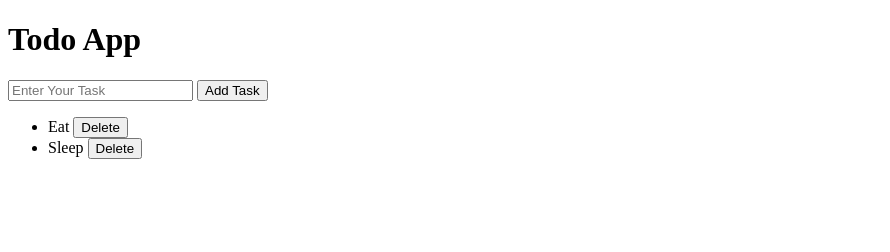
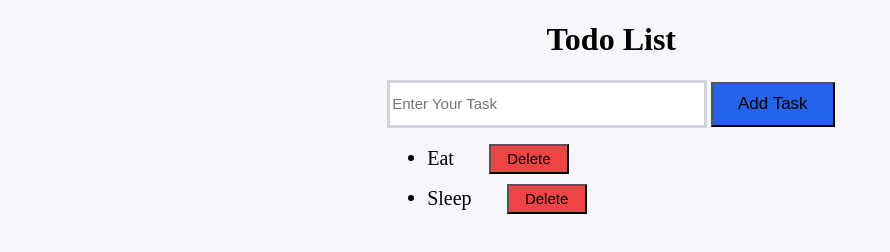
Before and after one commit to Laxmi-Bhat/To-do-app--DOM-, a plain HTML site: page index.html in a window 1280 px wide. Shown: the whole page, without its empty margins (0-890 px from the left). Drawn offline with Linux system fonts and the light colour scheme.

Commit message:
added styling

```diff
--- a/index.html
+++ b/index.html
@@ -3,18 +3,20 @@
 <head>
     <meta charset="UTF-8">
     <meta name="viewport" content="width=device-width, initial-scale=1.0">
+    <link rel="stylesheet" href="style.css">
     <title>Document</title>
 </head>
 <body>
-    <h1>Todo App</h1>
+    <div>
+    <h1>Todo List</h1>
     <input type="text" placeholder="Enter Your Task">
-    <button>Add Task</button>
+    <button class="btn">Add Task</button>
 
     <ul>
         <li>Eat  <button>Delete</button></li>
         <li>Sleep  <button>Delete</button></li>
     </ul>
-
+    </div>
 
     <script src="app.js"></script>
 </body>
--- /dev/null
+++ b/style.css
@@ -0,0 +1,49 @@
+body{
+    background-color: #F5F7FA;
+}
+
+div{
+   margin-left: 30%;
+}
+
+h1{
+    margin-left: 18%;
+}
+
+input{
+
+    height: 40px;
+    width: 35%;
+    font-size: 15px;
+    border: 3px solid #D1D5DB;
+}
+
+.btn{
+    height: 45px;
+    width: 14%;
+    background-color: #2563EB;
+    font-size: 17px;
+}
+
+.btn:hover{
+    background-color: #1D4ED8;
+}
+
+li{
+    font-size: 20px;
+    margin: 10px 0;
+
+
+}
+
+li button{
+    background-color: #EF4444;
+    height:30px;
+    width: 80px;
+    font-size: 15px;
+    margin-left: 30px;
+}
+
+li button:hover{
+    background-color: #DC2626;
+}
```
Also changed, not shown: app.js (+0 -11 lines).
